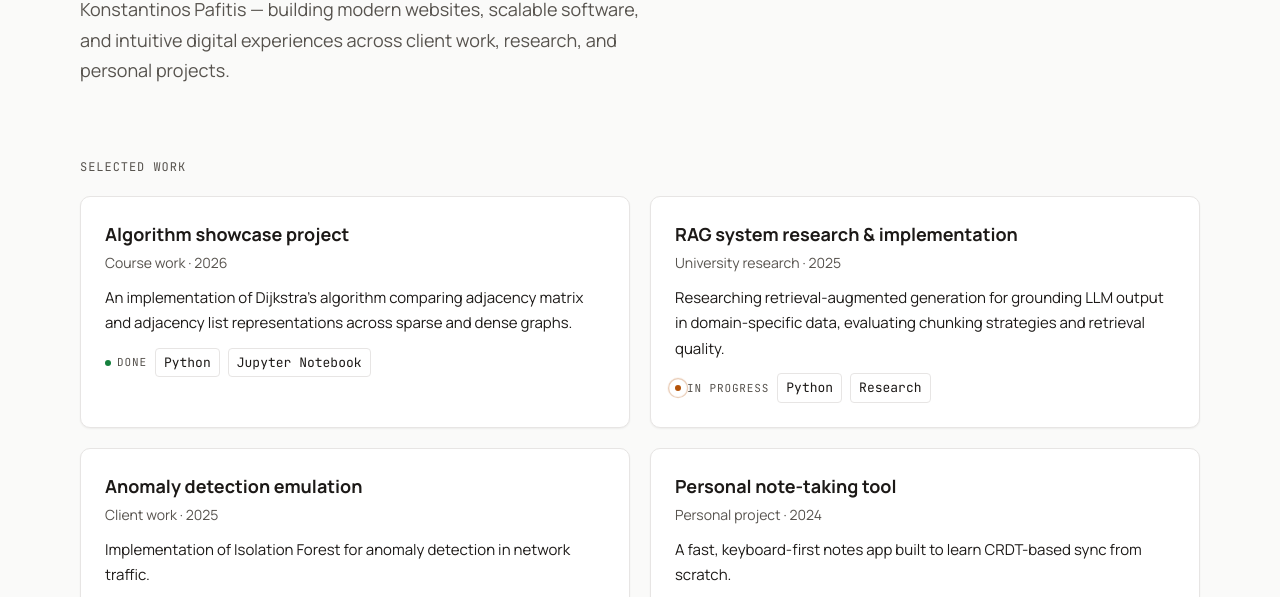
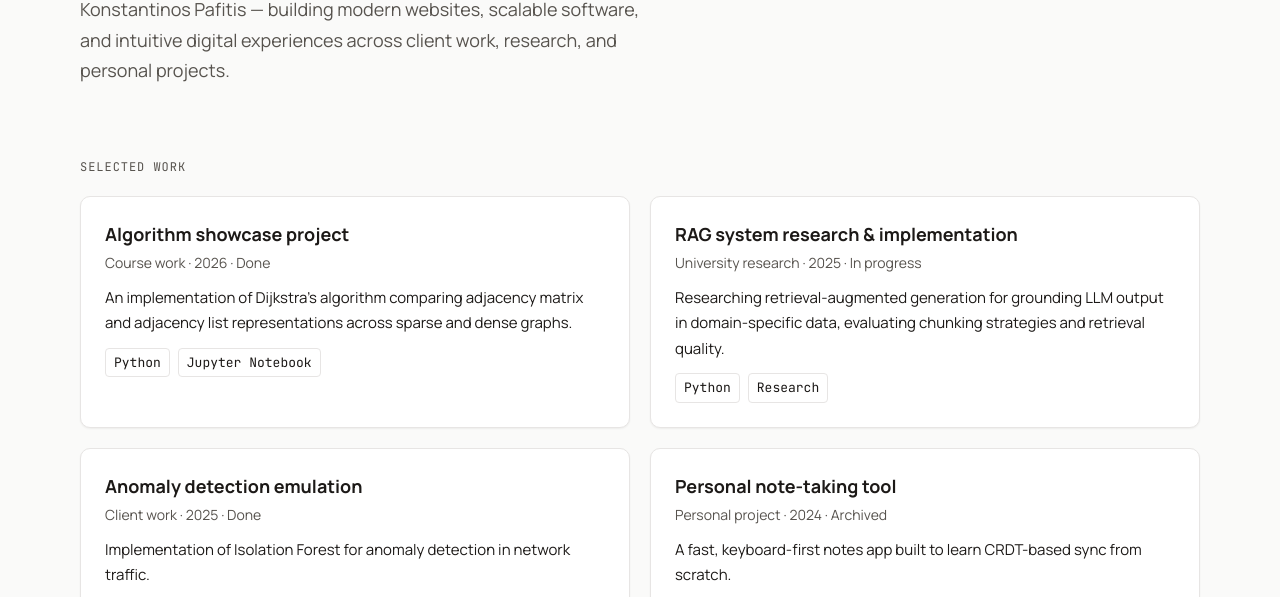
Before and after one commit to Paphitis05/Portfolio-Site, a plain HTML site: page index.html in a window 1280 px wide. Shown: the part 347-944 px from the top of the page. Drawn offline with Linux system fonts and the light colour scheme.

Commit message:
Drop status dots for plain-text status
The dot indicators (even without the pill background) still read
as an AI-generated dashboard component. Folded status into the
plain subtitle line instead, matching how project metadata is
usually written by hand.

Co-Authored-By: Claude Sonnet 5 <noreply@anthropic.com>

```diff
--- a/assets/css/style.css
+++ b/assets/css/style.css
@@ -1,4 +1,4 @@
-@import "tokens.css?v=3";
+@import "tokens.css?v=4";
 
 /* ---------- base ---------- */
 *, *::before, *::after { box-sizing: border-box; }
@@ -194,43 +194,6 @@ a.card:hover, a.card:focus-visible {
 }
 .card-meta { display: flex; gap: 8px; flex-wrap: wrap; }
 
-.status {
-  font-family: var(--font-mono);
-  font-size: 11px;
-  text-transform: uppercase;
-  letter-spacing: var(--tracking-wider);
-  color: var(--fg-muted);
-  display: inline-flex;
-  align-items: center;
-  gap: 6px;
-}
-.status-dot {
-  position: relative;
-  width: 6px;
-  height: 6px;
-  border-radius: 50%;
-  background: var(--fg-faint);
-  flex-shrink: 0;
-}
-.status--success .status-dot { background: var(--success); }
-.status--neutral .status-dot { background: var(--fg-faint); }
-.status--accent .status-dot { background: var(--accent); }
-.status--accent .status-dot::after {
-  content: '';
-  position: absolute;
-  inset: -5px;
-  border-radius: 50%;
-  border: 1px solid var(--accent);
-  animation: status-pulse 2.4s ease-out infinite;
-}
-@keyframes status-pulse {
-  0% { transform: scale(0.5); opacity: 0.7; }
-  100% { transform: scale(1.9); opacity: 0; }
-}
-@media (prefers-reduced-motion: reduce) {
-  .status--accent .status-dot::after { animation: none; }
-}
-
 .tag {
   font-family: var(--font-mono);
   font-size: 13px;
--- a/index.html
+++ b/index.html
@@ -5,7 +5,7 @@
 <meta name="viewport" content="width=device-width, initial-scale=1">
 <title>Konstantinos Pafitis — Portfolio</title>
 <meta name="description" content="Konstantinos Pafitis — software developer and computer science student. Client work, systems research, and personal projects.">
-<link rel="stylesheet" href="assets/css/style.css?v=3">
+<link rel="stylesheet" href="assets/css/style.css?v=4">
 </head>
 <body>
 
@@ -34,10 +34,9 @@
 
       <a class="card" data-reveal href="https://github.com/Paphitis05/Dijkstra-Algorithm-Analysis-project" target="_blank" rel="noopener">
         <div class="card-title">Algorithm showcase project</div>
-        <div class="card-subtitle">Course work · 2026</div>
+        <div class="card-subtitle">Course work · 2026 · Done</div>
         <p class="card-desc">An implementation of Dijkstra's algorithm comparing adjacency matrix and adjacency list representations across sparse and dense graphs.</p>
         <div class="card-meta">
-          <span class="status status--success"><span class="status-dot"></span>Done</span>
           <span class="tag">Python</span>
           <span class="tag">Jupyter Notebook</span>
         </div>
@@ -45,10 +44,9 @@
 
       <div class="card" data-reveal>
         <div class="card-title">RAG system research &amp; implementation</div>
-        <div class="card-subtitle">University research · 2025</div>
+        <div class="card-subtitle">University research · 2025 · In progress</div>
         <p class="card-desc">Researching retrieval-augmented generation for grounding LLM output in domain-specific data, evaluating chunking strategies and retrieval quality.</p>
         <div class="card-meta">
-          <span class="status status--accent"><span class="status-dot"></span>In progress</span>
           <span class="tag">Python</span>
           <span class="tag">Research</span>
         </div>
@@ -56,10 +54,9 @@
 
       <div class="card" data-reveal>
         <div class="card-title">Anomaly detection emulation</div>
-        <div class="card-subtitle">Client work · 2025</div>
+        <div class="card-subtitle">Client work · 2025 · Done</div>
         <p class="card-desc">Implementation of Isolation Forest for anomaly detection in network traffic.</p>
         <div class="card-meta">
-          <span class="status status--success"><span class="status-dot"></span>Done</span>
           <span class="tag">Python</span>
           <span class="tag">NetworkX</span>
         </div>
@@ -67,10 +64,9 @@
 
       <div class="card" data-reveal>
         <div class="card-title">Personal note-taking tool</div>
-        <div class="card-subtitle">Personal project · 2024</div>
+        <div class="card-subtitle">Personal project · 2024 · Archived</div>
         <p class="card-desc">A fast, keyboard-first notes app built to learn CRDT-based sync from scratch.</p>
         <div class="card-meta">
-          <span class="status status--neutral"><span class="status-dot"></span>Archived</span>
           <span class="tag">CRDT</span>
           <span class="tag">SQLite</span>
         </div>
@@ -104,6 +100,6 @@
   </div>
 </footer>
 
-<script src="assets/js/main.js?v=3"></script>
+<script src="assets/js/main.js?v=4"></script>
 </body>
 </html>
```
Also changed, not shown: about.html (+2 -2 lines), contact.html (+2 -2 lines), resume.html (+1 -1 lines).
